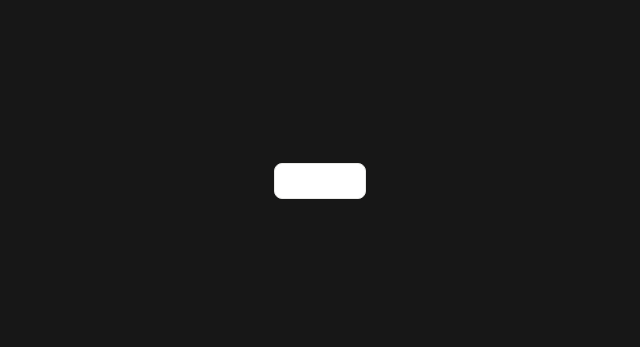
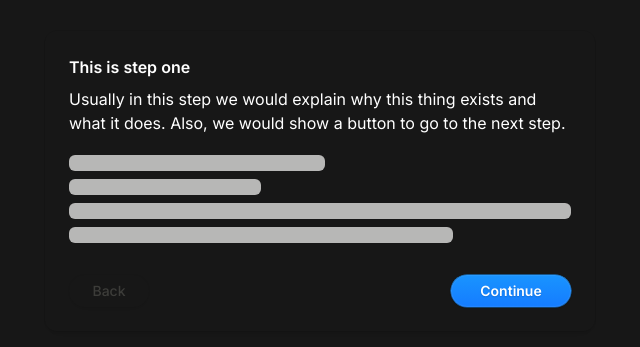
Before and after one commit to Fahad-Dezloper/Craft, a Next.js app: page / in a window 1280 px wide. Shown: the part 219-566 px from the top of the page, without its empty margins (320-960 px from the left). Built offline with nearby package versions, Linux system fonts and the light colour scheme.

Commit message:
Feat: Added multistep modal

```diff
--- a/app/page.tsx
+++ b/app/page.tsx
@@ -13,6 +13,7 @@ import FeedbackComponentCSS from "@/components/FeedbackModal";
 import FeedbackModal from "@/components/FeedbackModal";
 import HandGesture from "@/components/HandGesture";
 import StyledWithoutDrag from "@/components/LayIdTest";
+import MultiStepComponent from "@/components/MultiStepModal";
 import Preloader from "@/components/Preloader";
 import SequenceBtn from "@/components/SequenceBtn";
 import ShowcaseCard from "@/components/ShowcaseCard";
@@ -39,7 +40,8 @@ const Home = () => {
       {/* <ClockAnimation /> */}
       {/* <TextMorph /> */}
       {/* <StyledWithoutDrag /> */}
-      <FeedbackComponentCSS />
+      {/* <FeedbackComponentCSS /> */}
+      <MultiStepComponent />
     </div>
   );
 }
--- /dev/null
+++ b/components/MultiStepModal.tsx
@@ -0,0 +1,125 @@
+"use client";
+
+import { AnimatePresence, motion, MotionConfig} from "motion/react";
+import { useMemo, useState } from "react";
+import useMeasure from "react-use-measure";
+
+export default function MultiStepComponent() {
+  const [currentStep, setCurrentStep] = useState(0);
+  const [direction, setDirection] = useState(0);
+  const [ref, bounds] = useMeasure();
+
+  const content = useMemo(() => {
+    switch (currentStep) {
+      case 0:
+        return (
+          <>
+            <h2 className="mb-2 font-semibold">This is step one</h2>
+            <p>
+              Usually in this step we would explain why this thing exists and
+              what it does. Also, we would show a button to go to the next step.
+            </p>
+            <div className="mt-5 flex flex-col gap-2">
+              <div className="h-4 w-64 animate-pulse rounded-md bg-[#f2f1f0]" />
+              <div className="h-4 w-48 animate-pulse rounded-md bg-[#f2f1f0]" />
+              <div className="h-4 animate-pulse rounded-md bg-[#f2f1f0]" />
+              <div className="h-4 w-96 animate-pulse rounded-md bg-[#f2f1f0]" />
+            </div>
+          </>
+        );
+      case 1:
+        return (
+          <>
+            <h2 className="mb-2 font-semibold">This is step two</h2>
+            <p>
+              Usually in this step we would explain why this thing exists and
+              what it does. Also, we would show a button to go to the next step.
+            </p>
+            <div className="mt-5 flex flex-col gap-2">
+              <div className="h-4 w-64 animate-pulse rounded-md bg-[#f2f1f0]" />
+              <div className="h-4 w-48 animate-pulse rounded-md bg-[#f2f1f0]" />
+              <div className="h-4 w-96 animate-pulse rounded-md bg-[#f2f1f0]" />
+            </div>
+          </>
+        );
+      case 2:
+        return (
+          <>
+            <h2 className="mb-2 font-semibold">This is step three</h2>
+            <p>
+              Usually in this step we would explain why this thing exists and
+              what it does. Also, we would show a button to go to the next step.
+            </p>
+            <div className="mt-5 flex flex-col gap-2">
+              <div className="h-4 w-64 animate-pulse rounded-md bg-[#f2f1f0]" />
+              <div className="h-4 w-48 animate-pulse rounded-md bg-[#f2f1f0]" />
+              <div className="h-4 w-32 animate-pulse rounded-md bg-[#f2f1f0]" />
+              <div className="h-4 w-56 animate-pulse rounded-md bg-[#f2f1f0]" />
+              <div className="h-4 w-96 animate-pulse rounded-md bg-[#f2f1f0]" />
+            </div>
+          </>
+        );
+    }
+  }, [currentStep]);
+
+  return (
+    <MotionConfig transition={{duration: 0.5, type: "spring", bounce: 0}}>
+    <motion.div animate={{height: bounds.height}} className="relative mx-auto my-[100px] w-[550px] overflow-hidden rounded-xl shadow-[0_0_0_1px_rgba(0,0,0,0.08),0px_2px_2px_rgba(0,0,0,0.04),0px_8px_8px_-8px_rgba(0,0,0,0.04)]">
+      <div className="p-6" ref={ref}>
+        <AnimatePresence mode="popLayout" initial={false} custom={direction}>
+        <motion.div
+        key={currentStep}
+        variants={variants}
+        initial="initial"
+        animate="active"
+        exit="exit"
+        custom={direction}
+        >{content}</motion.div>
+        </AnimatePresence>
+        <motion.div layout className="mt-8 flex justify-between">
+          <button
+            className="h-8 w-20 cursor-pointer rounded-full text-sm font-medium text-[#63635d] shadow-[0_0_0_1px_rgba(0,0,0,0.08),0px_2px_2px_rgba(0,0,0,0.04),0px_8px_8px_-8px_rgba(0,0,0,0.04)] transition-colors hover:text-black disabled:cursor-not-allowed disabled:opacity-50"
+            disabled={currentStep === 0}
+            onClick={() => {
+              if (currentStep === 0) {
+                return;
+              }
+              setDirection(-1)
+              setCurrentStep((prev) => prev - 1);
+            }}
+          >
+            Back
+          </button>
+          <button
+            className="relative h-8 w-[120px] overflow-hidden rounded-full bg-[linear-gradient(180deg,#1994ff_0%,#157cff_100%)] text-sm font-semibold text-white shadow-[0px_0px_1px_1px_rgba(255,255,255,0.08)_inset,0px_1px_1.5px_0px_rgba(0,0,0,0.32),0px_0px_0px_0.5px_#1a94ff] disabled:cursor-not-allowed disabled:opacity-50"
+            disabled={currentStep === 2}
+            onClick={() => {
+              if (currentStep === 2) {
+                setCurrentStep(0);
+                setDirection(-1);
+                return;
+              }
+              setDirection(1)
+              setCurrentStep((prev) => prev + 1);
+            }}
+          >
+            <span className="flex w-full items-center justify-center text-white [text-shadow:0px_1px_1.5px_rgba(0,0,0,0.16)]">
+              Continue
+            </span>
+          </button>
+        </motion.div>
+      </div>
+    </motion.div>
+    </MotionConfig>
+  );
+}
+
+const variants = {
+    initial: (direction: number) => {
+      return { x: `${110 * direction}%`, opacity: 0 };
+    },
+    active: { x: "0%", opacity: 1 },
+    exit: (direction: number) => {
+      return { x: `${-110 * direction}%`, opacity: 0 };
+    },
+    };
```
